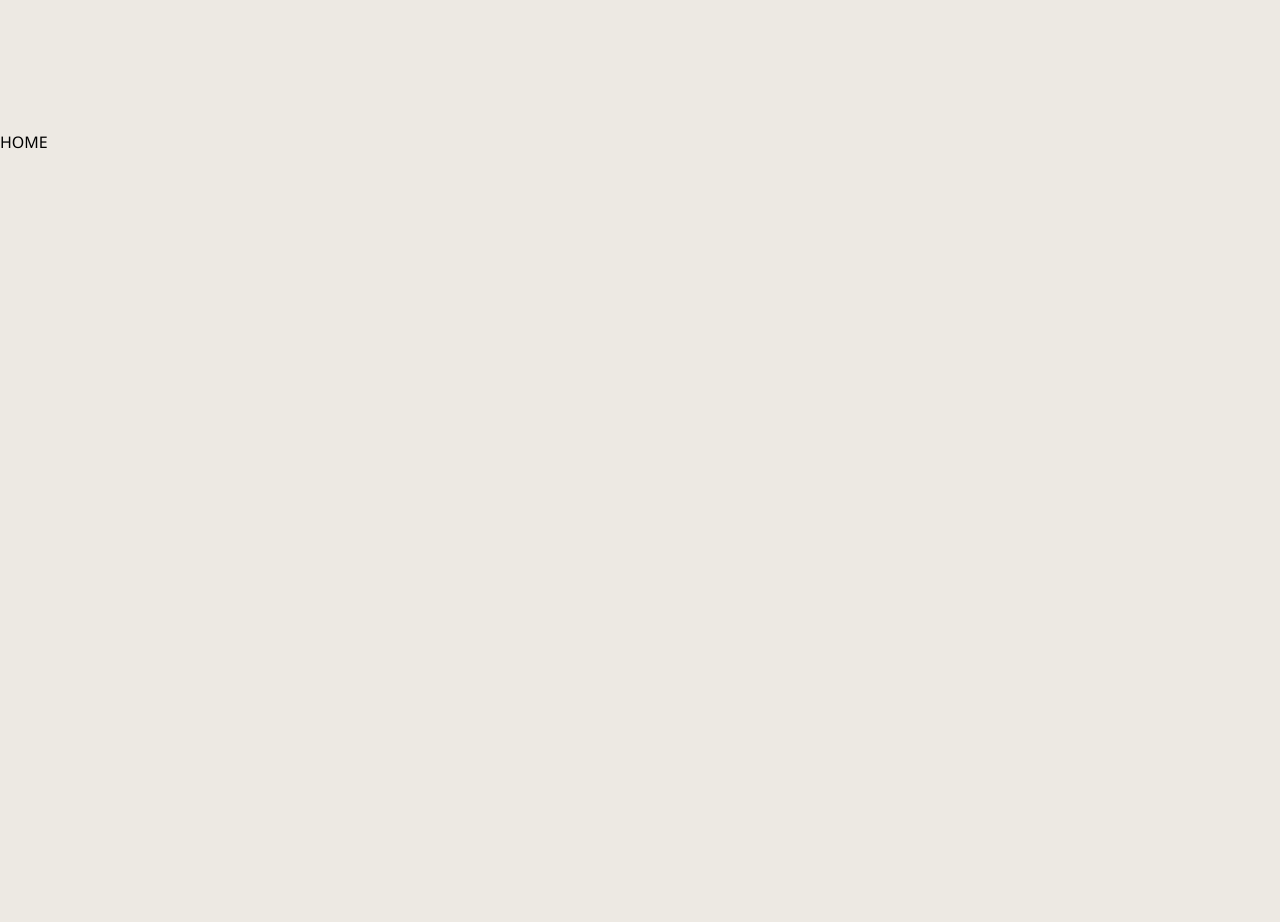
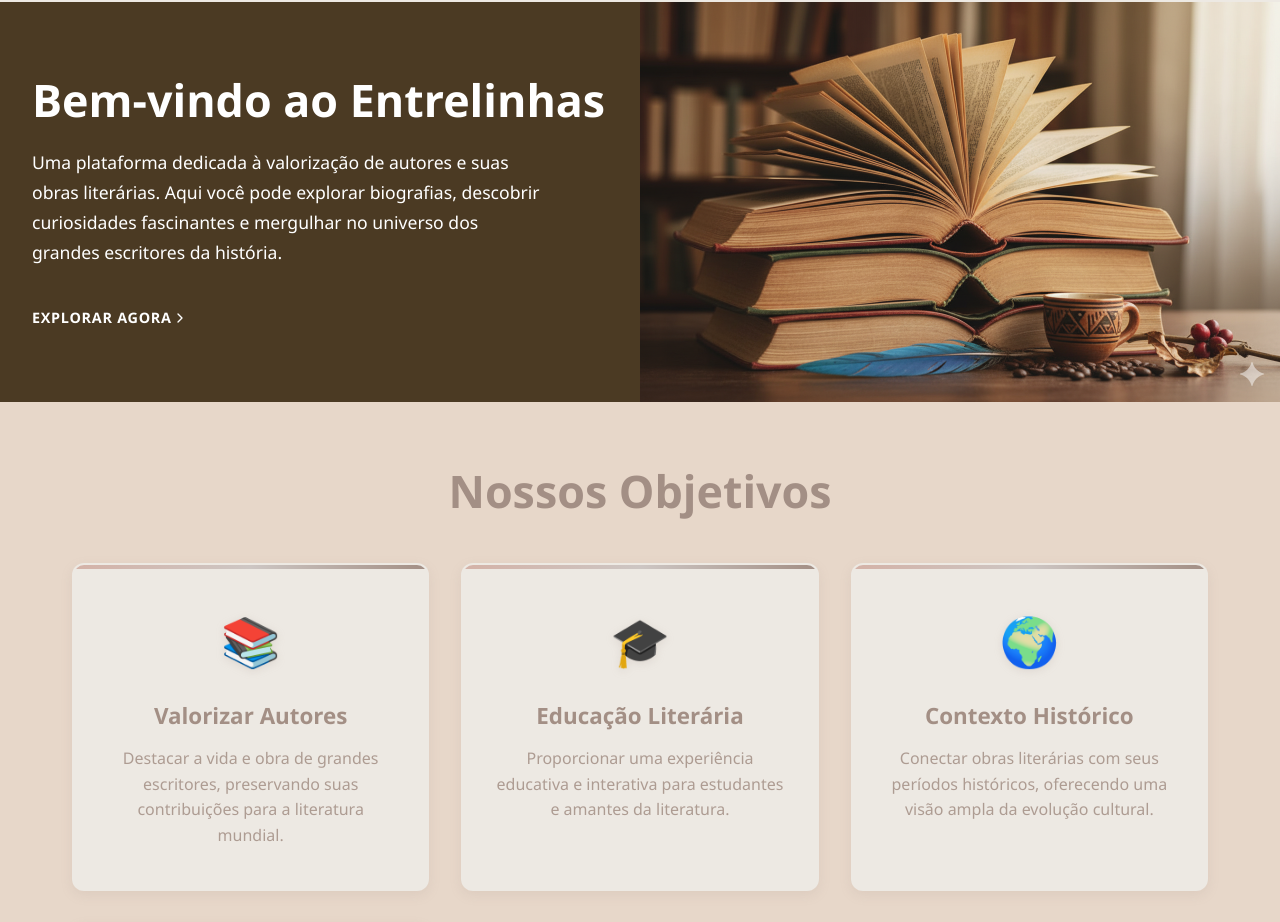
Before and after one commit to Mariaeduardar07/Entrelinhas, a Next.js app: page / in a window 1280 px wide. Shown: the part 121-1043 px from the top of the page. Before the commit the page ends 800 px from the top, so only its background shows below. Built offline with nearby package versions, Linux system fonts and the light colour scheme.

Commit message:
feat: add Banner and Objectives component, update dependencies and styles

```diff
--- a/src/app/page.jsx
+++ b/src/app/page.jsx
@@ -1,10 +1,19 @@
 import Image from "next/image";
 import styles from "./page.module.css";
+import Banner from "@/components/bannerHome";
+import Objectives from "@/components/objectives";
 
 export default function Home() {
   return (
-   <div styles={styles.container}>
-    HOME
-   </div>
+    <div className={styles.container}>
+      <Banner
+        title="Bem-vindo ao Entrelinhas"
+        description="Uma plataforma dedicada à valorização de autores e suas obras literárias. Aqui você pode explorar biografias, descobrir curiosidades fascinantes e mergulhar no universo dos grandes escritores da história."
+        button="EXPLORAR AGORA"
+        image="/image/imgBanner.png"
+        imageAlt="Livro aberto"
+      />
+      <Objectives />
+    </div>
   );
 }
--- a/src/app/page.module.css
+++ b/src/app/page.module.css
@@ -1,9 +1,8 @@
 .container {
-   background: var(--cor-1);
-    color: var(--cor-5);
-    min-height: 100vh;
-    display: flex;
-    justify-content: center;
-    align-items: center;
-    font-size: 2rem;
+  background: var(--cor-1);
+  color: var(--cor-5);
+  min-height: 100vh;
+  padding: 0;
+  margin: 0;
+  overflow-x: hidden;
 }
--- /dev/null
+++ b/src/components/bannerHome/bannerHome.module.css
@@ -0,0 +1,137 @@
+.section {
+  display: flex;
+  width: 100vw;
+  height: 400px;
+  margin: 0;
+  padding: 0;
+  box-shadow: none;
+  background: none;
+  position: relative;
+  left: 50%;
+  transform: translateX(-50%);
+}
+
+.content {
+  width: 50%;
+  padding: 3rem 2rem;
+  display: flex;
+  flex-direction: column;
+  justify-content: center;
+  color: #fff;
+  background: #4B3A23;
+  position: relative;
+}
+
+
+
+.imageContainer {
+  position: relative;
+  width: 50%;
+  height: 100%;
+  overflow: hidden;
+  background: none;
+  display: flex;
+  align-items: center;
+}
+
+.image {
+  width: 100%;
+  height: 100%;
+  object-fit: cover;
+  display: block;
+  transition: transform 0.5s ease;
+}
+
+.image:hover {
+  transform: scale(1.05);
+}
+
+
+
+.title {
+  font-family: 'Montserrat', 'Segoe UI', Arial, sans-serif;
+  font-size: 2.8rem;
+  font-weight: 700;
+  color: #fff;
+  line-height: 1.1;
+  margin-bottom: 1.5rem;
+}
+
+.description {
+  font-size: 1.1rem;
+  line-height: 1.7;
+  color: #fff;
+  margin-bottom: 2.5rem;
+  max-width: 90%;
+}
+.carouselIndicators {
+  position: absolute;
+  left: 2rem;
+  bottom: 2rem;
+  display: flex;
+  gap: 0.5rem;
+}
+.carouselDot {
+  width: 12px;
+  height: 12px;
+  background: #fff;
+  border-radius: 50%;
+  opacity: 0.8;
+}
+
+.buttonContainer {
+  display: flex;
+  gap: var(--space-md);
+  align-items: center;
+}
+
+.button {
+  background: linear-gradient(135deg, var(--primary-600) 0%, var(--primary-700) 100%);
+  color: white;
+  border: none;
+  border-radius: var(--radius-lg);
+  padding: var(--space-md) var(--space-xl);
+  font-weight: 600;
+  font-size: 0.9rem;
+  text-transform: uppercase;
+  letter-spacing: 0.05em;
+  cursor: pointer;
+  transition: all 0.3s ease;
+  display: flex;
+  align-items: center;
+  gap: var(--space-sm);
+  box-shadow: var(--shadow-md);
+}
+
+.button:hover {
+  background: linear-gradient(135deg, var(--primary-700) 0%, var(--primary-900) 100%);
+  transform: translateY(-2px);
+  box-shadow: var(--shadow-lg);
+}
+
+@media (max-width: 768px) {
+  .section {
+    flex-direction: column;
+    margin: var(--space-xl) var(--space-md);
+  }
+
+  .imageContainer {
+    width: 100%;
+    height: 250px;
+    order: -1;
+  }
+
+  .content {
+    width: 100%;
+    padding: var(--space-xl);
+    order: 1;
+  }
+
+  .imageContainer::after {
+    display: none;
+  }
+
+  .buttonContainer {
+    justify-content: center;
+  }
+}
--- /dev/null
+++ b/src/components/bannerHome/index.jsx
@@ -0,0 +1,35 @@
+import styles from "./bannerHome.module.css";
+import { ChevronRight } from "lucide-react";
+import Image from "next/image";
+
+export default function Banner({
+  title,
+  description,
+  button,
+  image,
+  imageAlt,
+}) {
+  return (
+    <div className={styles.section}>
+      <div className={styles.content}>
+        <h2 className={styles.title}>{title}</h2>
+        <p className={styles.description}>{description}</p>
+        <div className={styles.buttonContainer}>
+            <button className={styles.button}>
+              {button}
+              <ChevronRight size={16} strokeWidth={2} />
+            </button>
+        </div>
+      </div>
+      <div className={styles.imageContainer}>
+        <Image
+          src={image}
+          alt={imageAlt}
+          width={600}
+          height={400}
+          className={styles.image}
+        />
+      </div>
+    </div>
+  );
+}
--- a/src/components/header/header.module.css
+++ b/src/components/header/header.module.css
@@ -6,8 +6,9 @@
   padding: 1.2rem 0;
   position: sticky;
   top: 0;
+  width: 100%;
   z-index: 100;
-  margin-bottom: 10rem;
+  margin-bottom: 2rem;
   transition: background 0.3s, box-shadow 0.3s;
 }
 
@@ -42,21 +43,21 @@
 .logoIcon {
   width: 2rem;
   height: 2rem;
-  border-radius: var(--radius-md);
+  border-radius: 0.5rem;
   display: flex;
   align-items: center;
   justify-content: center;
   overflow: hidden;
   background: #ffffff;
   font-weight: bold;
-  color: #2563eb;
+  color: var(--cor-5);
 }
 
 .logoImage {
   width: 100%;
   height: 100%;
   object-fit: cover;
-  border-radius: var(--radius-md);
+  border-radius: 0.5rem;
   display: block;
 }
 
--- /dev/null
+++ b/src/components/objectives/index.jsx
@@ -0,0 +1,43 @@
+import styles from "./objectives.module.css";
+
+export default function Objectives() {
+  const objectives = [
+    {
+      icon: "📚",
+      title: "Valorizar Autores",
+      description: "Destacar a vida e obra de grandes escritores, preservando suas contribuições para a literatura mundial."
+    },
+    {
+      icon: "🎓",
+      title: "Educação Literária",
+      description: "Proporcionar uma experiência educativa e interativa para estudantes e amantes da literatura."
+    },
+    {
+      icon: "🌍",
+      title: "Contexto Histórico",
+      description: "Conectar obras literárias com seus períodos históricos, oferecendo uma visão ampla da evolução cultural."
+    },
+    {
+      icon: "💡",
+      title: "Descobertas",
+      description: "Revelar curiosidades e fatos interessantes sobre autores e suas obras que você talvez não conhecia."
+    }
+  ];
+
+  return (
+    <section className={styles.section}>
+      <div className={styles.container}>
+        <h2 className={styles.title}>Nossos Objetivos</h2>
+        <div className={styles.grid}>
+          {objectives.map((objective, index) => (
+            <div key={index} className={styles.card}>
+              <div className={styles.icon}>{objective.icon}</div>
+              <h3 className={styles.cardTitle}>{objective.title}</h3>
+              <p className={styles.description}>{objective.description}</p>
+            </div>
+          ))}
+        </div>
+      </div>
+    </section>
+  );
+}
--- /dev/null
+++ b/src/components/objectives/objectives.module.css
@@ -0,0 +1,112 @@
+.section {
+  padding: 4rem 0;
+  background: var(--cor-2);
+  margin-top: 0;
+}
+
+.container {
+  max-width: 1200px;
+  margin: 0 auto;
+  padding: 0 2rem;
+}
+
+.title {
+  font-family: 'Montserrat', 'Segoe UI', Arial, sans-serif;
+  font-size: 2.8rem;
+  font-weight: 700;
+  color: var(--cor-5);
+  text-align: center;
+  margin-bottom: 3rem;
+  line-height: 1.1;
+}
+
+.grid {
+  display: grid;
+  grid-template-columns: repeat(auto-fit, minmax(280px, 1fr));
+  gap: 2rem;
+}
+
+.card {
+  background: var(--cor-1);
+  padding: 2.5rem 2rem;
+  border-radius: 0.75rem;
+  box-shadow: 0 4px 12px rgba(163, 143, 133, 0.15);
+  text-align: center;
+  transition: transform 0.3s ease, box-shadow 0.3s ease;
+  border: 2px solid transparent;
+  position: relative;
+  overflow: hidden;
+}
+
+.card:hover {
+  transform: translateY(-8px);
+  box-shadow: 0 8px 24px rgba(163, 143, 133, 0.25);
+  border-color: var(--cor-3);
+}
+
+.card::before {
+  content: '';
+  position: absolute;
+  top: 0;
+  left: 0;
+  right: 0;
+  height: 4px;
+  background: linear-gradient(90deg, var(--cor-3), var(--cor-4), var(--cor-5));
+}
+
+.icon {
+  font-size: 3rem;
+  margin-bottom: 1.5rem;
+  display: block;
+  filter: drop-shadow(0 2px 4px rgba(163, 143, 133, 0.2));
+}
+
+.cardTitle {
+  font-family: 'Montserrat', 'Segoe UI', Arial, sans-serif;
+  font-size: 1.4rem;
+  font-weight: 600;
+  color: var(--cor-5);
+  margin-bottom: 1rem;
+  line-height: 1.3;
+}
+
+.description {
+  font-size: 1rem;
+  line-height: 1.6;
+  color: var(--cor-5);
+  opacity: 0.85;
+  margin: 0;
+}
+
+@media (max-width: 768px) {
+  .section {
+    padding: 3rem 0;
+  }
+
+  .title {
+    font-size: 2.2rem;
+    margin-bottom: 2rem;
+  }
+
+  .grid {
+    grid-template-columns: 1fr;
+    gap: 1.5rem;
+  }
+
+  .card {
+    padding: 2rem 1.5rem;
+  }
+
+  .icon {
+    font-size: 2.5rem;
+    margin-bottom: 1rem;
+  }
+
+  .cardTitle {
+    font-size: 1.2rem;
+  }
+
+  .description {
+    font-size: 0.95rem;
+  }
+}
```
Also changed, not shown: package.json (+5 -4 lines), public/image/imgBanner.png (added), 1 other file (tests, documents, lock files or other folders).
